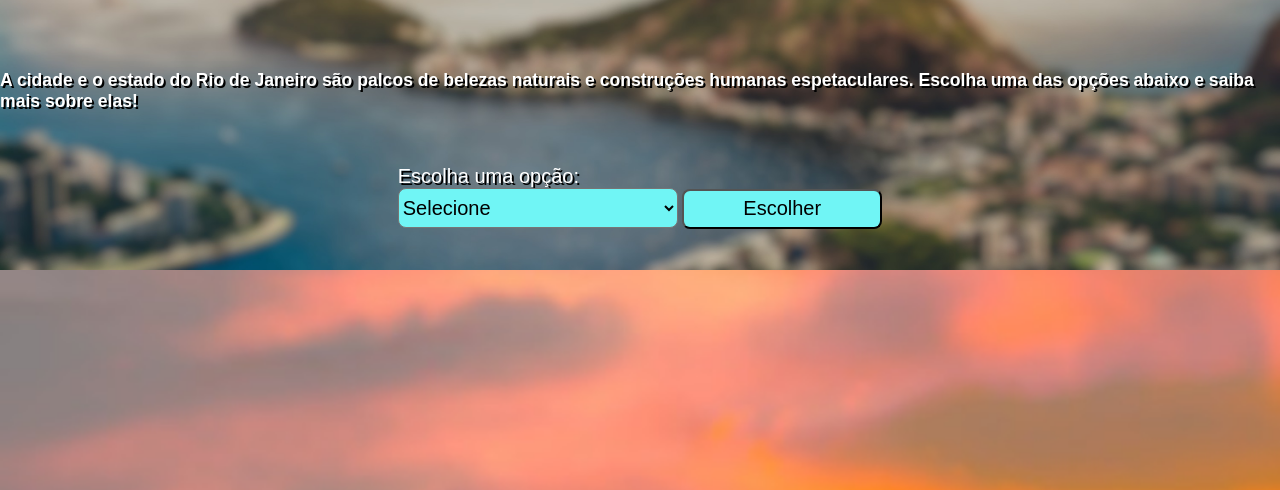
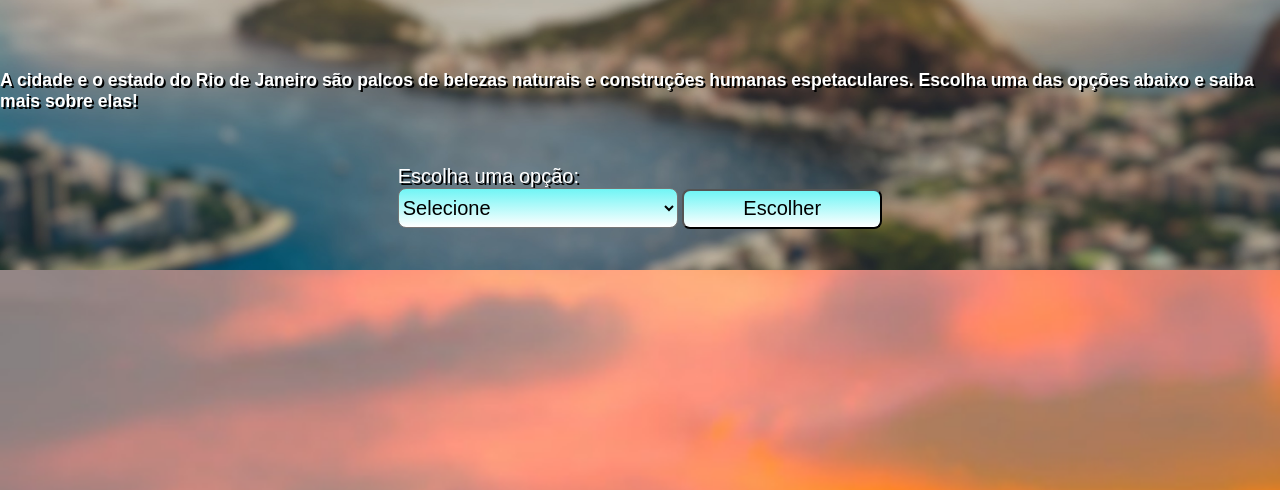
Before and after one commit to IsakAlmeida/TourTech, a website: page public/Pontos.html in a window 1280 px wide. Shown: the part 310-800 px from the top of the page. Drawn offline with Linux system fonts and the light colour scheme.

Commit message:
Modificando CSS da página de turismo

```diff
--- a/public/css/pontos.css
+++ b/public/css/pontos.css
@@ -111,7 +111,7 @@ body {
 }
 
 .upperMain select {
-    background-color: #70f5f5;
+    background: linear-gradient(#70f5f5, #ffffff);
     border-radius: 1vh;
     width: 35vh;
     height: 5vh;
@@ -119,7 +119,7 @@ body {
 }
 
 .upperMain button {
-    background-color: #70f5f5;
+    background: linear-gradient(#70f5f5, #ffffff);
     border-radius: 1vh;
     width: 25vh;
     height: 5vh;
```
